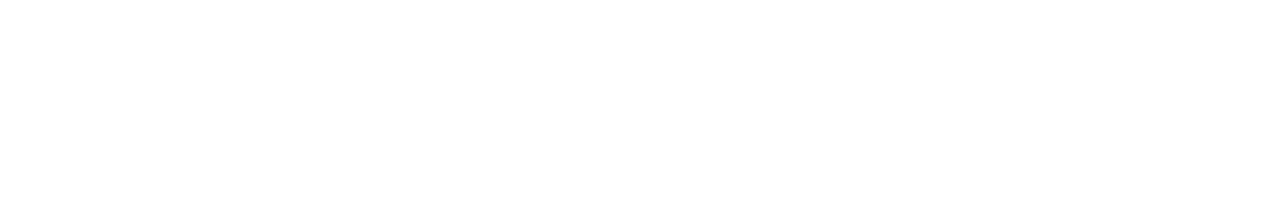
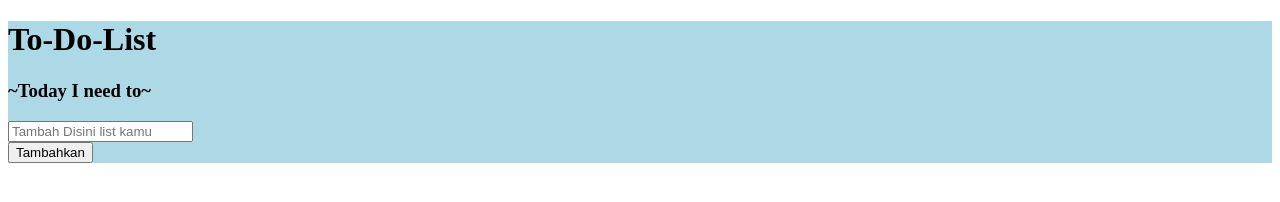
Before and after one commit to dts-kominfo-rea4a/challenge-dom-ardhyleo, a website: page index.html in a window 1280 px wide. Drawn offline with Linux system fonts and the light colour scheme.

Commit message:
feat: tugas 3 dom is done

```diff
--- a/index.html
+++ b/index.html
@@ -5,15 +5,31 @@
     <meta http-equiv="X-UA-Compatible" content="IE=edge" />
     <meta name="viewport" content="width=device-width, initial-scale=1.0" />
     <title>Challenge - DOM</title>
+    <style>
+      #app {
+        background-color: lightblue;
+      }
+    </style>
   </head>
   <body>
     <div id="app">
       <!-- TODO: Buatlah sebuah header dengan id todo-title -->
       <!-- TODO: Buatlah sebuah subtitle dengan id todo-subtitle -->
+      <div classname="title">
+        <h1 classname="todo-title">To-Do-List</h1>
+        <h3 classname="todo-subtitle">~Today I need to~</h3>
+      </div>
 
       <!-- Section: input -->
       <!-- TODO: Buatlah sebuah input bertipe text dengan id todo-input -->
       <!-- TODO: Buatlah sebuah button dengan id todo-submit -->
+      <div classname="input">
+        <form action="#"><input type="text" placeholder="Tambah Disini list kamu" id="todo-input" /></form>
+        <button id="todo-submit" onclick="fnClickHandler()">Tambahkan</button>
+        <div>
+          <ul id="todo-output"></ul>
+        </div>
+      </div>
 
       <!-- Section output -->
       <!-- TODO: Buatlah sebuah <ul> dengan id todo-output -->
@@ -22,20 +38,30 @@
     <!-- ! Untuk tantangan ini, script jangan diubah ke external js yah ! -->
     <script>
       // TODO: Deklarasi variable sesuai dengan kebutuhan di sini
-      let button;
-      let input;
-      let output;
-
+      let button = document.getElementById("todo-button");
+      let input = document.getElementById("todo-input");
+      let output = document.getElementById("todo-output");
       // TODO: Buatlah sebuah fungsi dengan nama fnClickHandler
       // Fungsi yang digunakan untuk menambahkan tulisan
       // Jangan ubah cara deklarasi fungsinya, cukup isi saja
-      function fnClickHandler(toDoItem) {}
+      function fnClickHandler(toDoItem) {
+        let txt = input.value;
+        let list = document.createElement("ul");
+
+        list.innerHTML = txt;
+        output.append(list);
+        input.value = "";
+      }
 
       // TODO: register event onclick / addEventListener untuk button
       // akan menjalankan fungsi fnClickHandler
-
       // TODO: register event onkeypress / addEventListener untuk input
       // sehingga saat di input ditekan enter akan menjalankan fungsi fnClickHandler juga
+      input.addEventListener("keypress", (event) => {
+        if (event.key == "Enter") {
+          fnClickHandler(event);
+        }
+      });
     </script>
   </body>
 </html>
```
